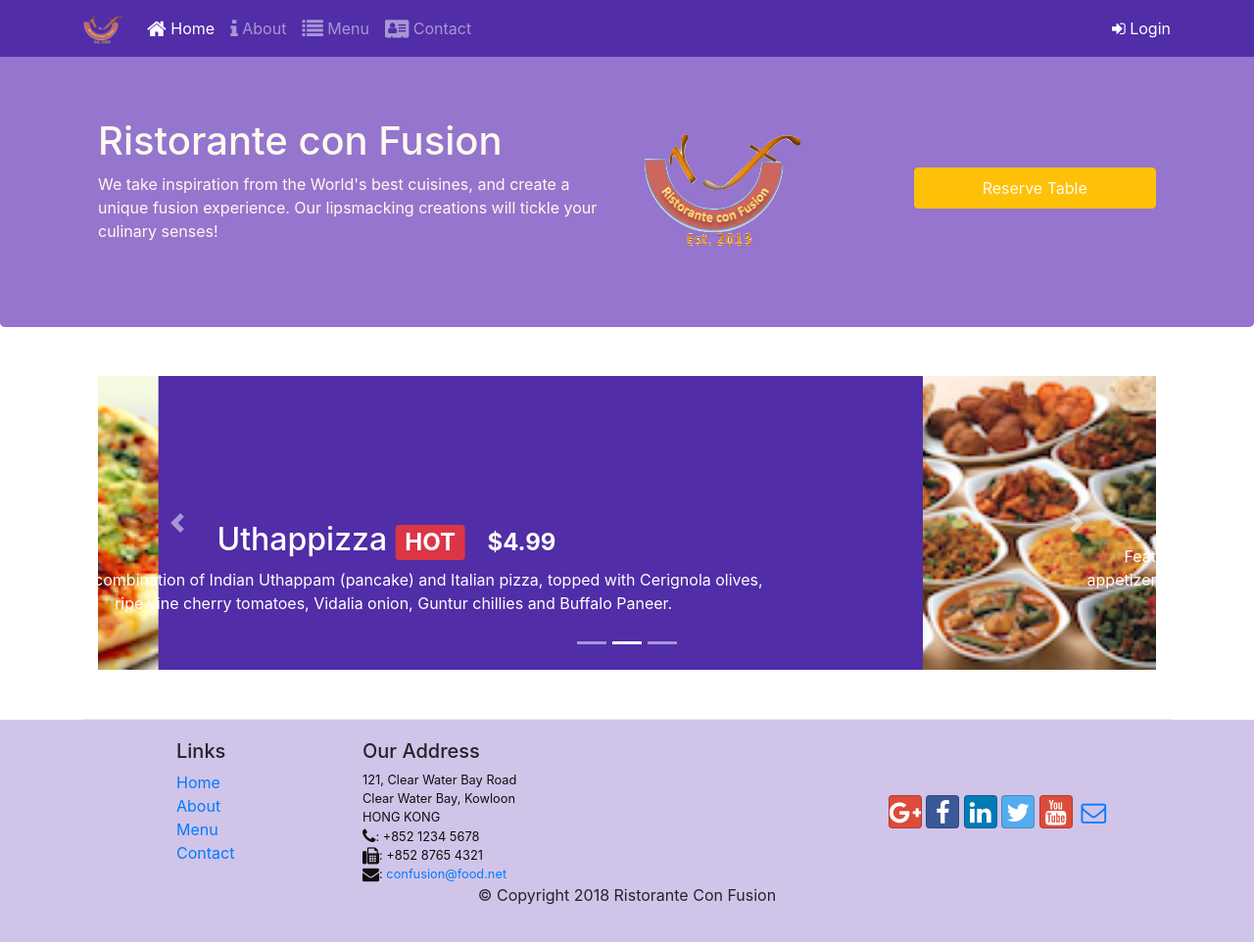
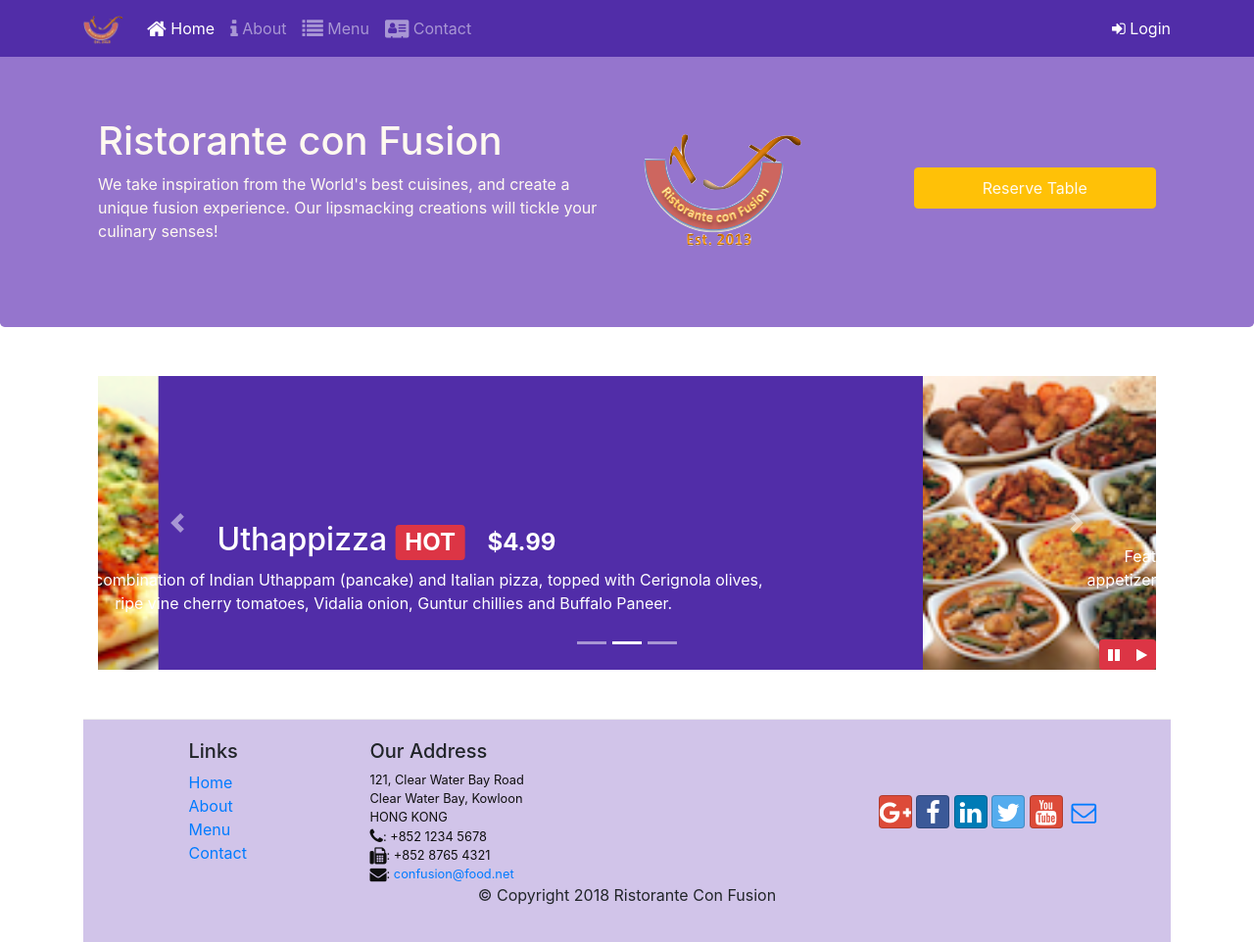
Before and after one commit to sahilkh47/Bootstrap_course, a website: page index.html in a window 1280 px wide. Shown: the whole page at 98% size. Drawn offline with nearby package versions, Linux system fonts and the light colour scheme.

Commit message:
Bootstrap JQuery

```diff
--- a/css/styles.css
+++ b/css/styles.css
@@ -56,3 +56,8 @@ body{
     left: 0;
     min-height: 300px;
 }
+#carouselButton{
+    right: 0px;
+    position: absolute;
+    bottom: 0px;
+}
--- a/index.html
+++ b/index.html
@@ -238,6 +238,14 @@
             <a class="carousel-control-next" href="#mycarousel" role="button" data-slide="next">
                 <span class="carousel-control-next-icon"></span>
             </a>
+            <div class="btn-group" id="carouselButton">
+             <button class="btn btn-danger btn-sm" id="carousel-pause">
+                 <span class="fa fa-pause"></span>
+             </button>
+
+                <button class="btn btn-danger btn-sm" id="carousel-play">
+                    <span class="fa fa-play"></span>
+
         </div>
     </div>
 </div>
@@ -294,6 +302,17 @@
      <script src="node_modules/jquery/dist/jquery.slim.min.js"></script>
      <script src="node_modules/popper.js/dist/umd/popper.min.js"></script>
      <script src="node_modules/bootstrap/dist/js/bootstrap.min.js"></script>
+     <script>
+       $(document).ready(function(){
+           $("#mycarousel").carousel({interval: 2000});
+           $("#carousel-pause").click(function(){
+               $("#mycarousel").carousel('pause');
+           });
+           $("#carousel-play").click(function(){
+               $("#mycarousel").carousel('cycle');
+           });
+       });
+     </script>
 
 
 </body>
```
